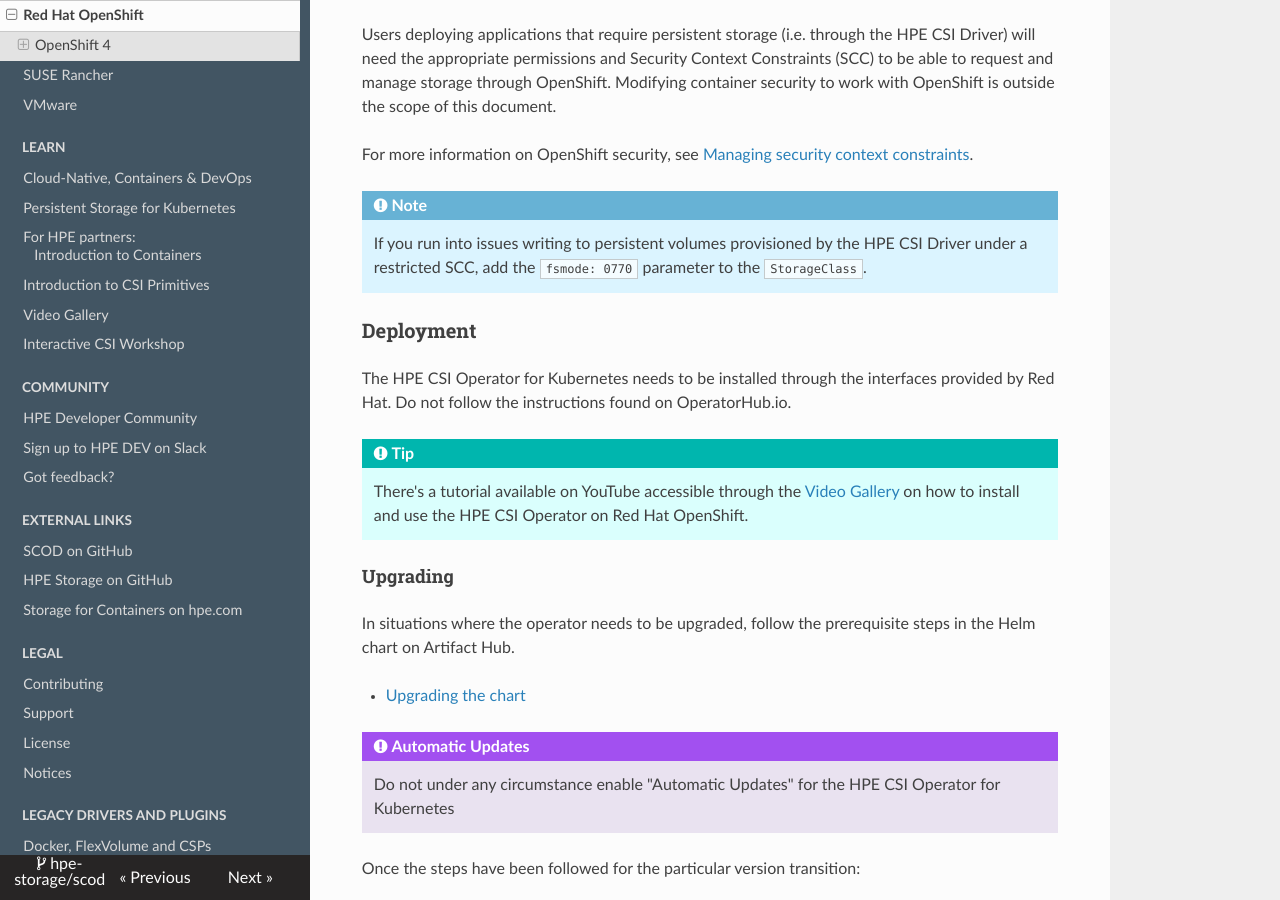
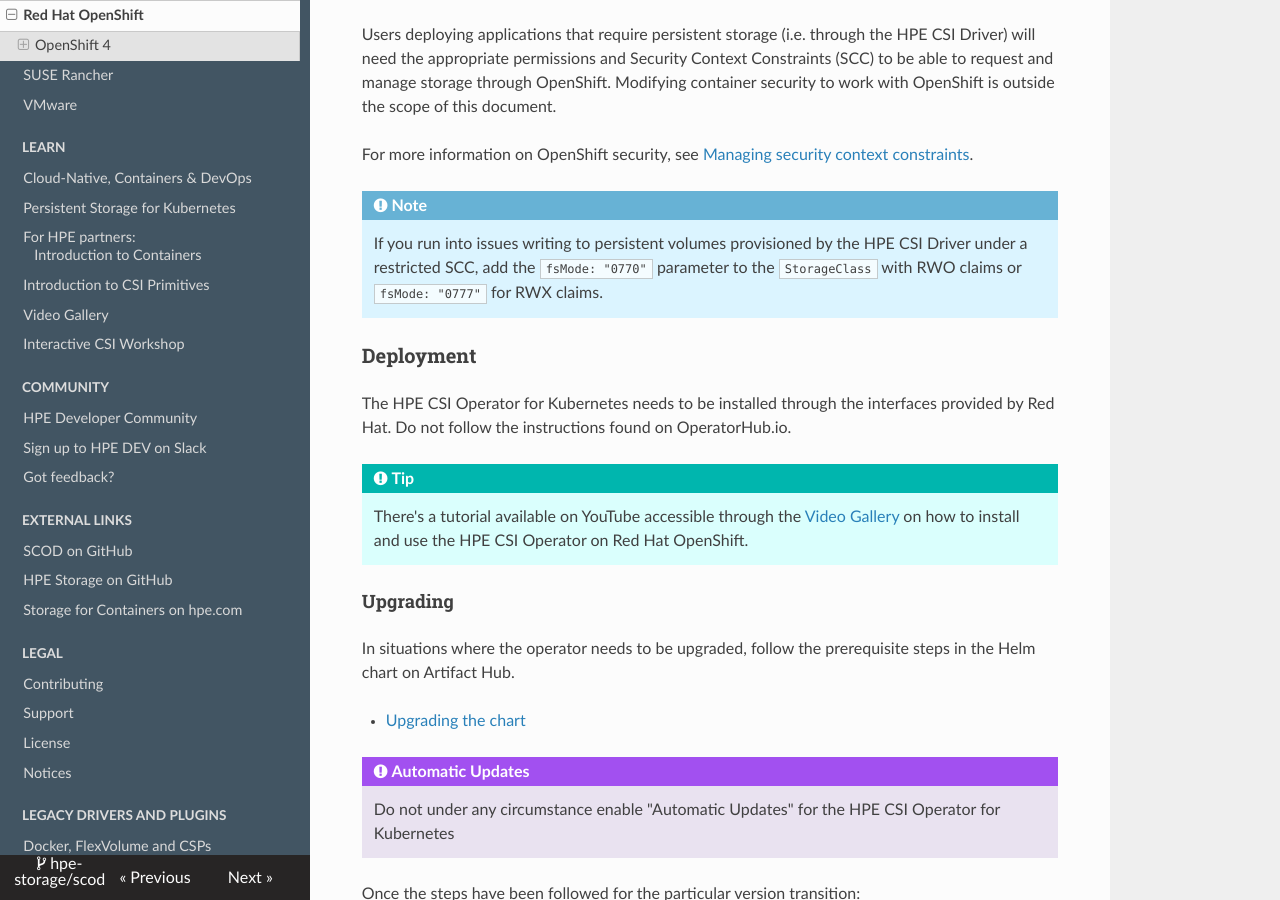
Before and after one commit to hpe-storage/scod, an MkDocs documentation site: the page built from docs/partners/redhat_openshift/index.md, in a window 1280 px wide and 900 px high, scrolled down 1641 px. Built offline with MkDocs 1.6.1, drawn with Linux system fonts in a browser that asks for light colours; nearby versions of some CDN libraries.

Commit message:
fsMode typo
Signed-off-by: Michael Mattsson <michael.mattsson@gmail.com>

```diff
--- a/docs/partners/redhat_openshift/index.md
+++ b/docs/partners/redhat_openshift/index.md
@@ -43,7 +43,7 @@
 For more information on OpenShift security, see [Managing security context constraints](https://docs.openshift.com/container-platform/4.6/authentication/managing-security-context-constraints.html).
 
 !!! note
-    If you run into issues writing to persistent volumes provisioned by the HPE CSI Driver under a restricted SCC, add the `fsmode: 0770` parameter to the `StorageClass`.
+    If you run into issues writing to persistent volumes provisioned by the HPE CSI Driver under a restricted SCC, add the `fsMode: "0770"` parameter to the `StorageClass` with RWO claims or `fsMode: "0777"` for RWX claims.
 
 ### Deployment
 
```
